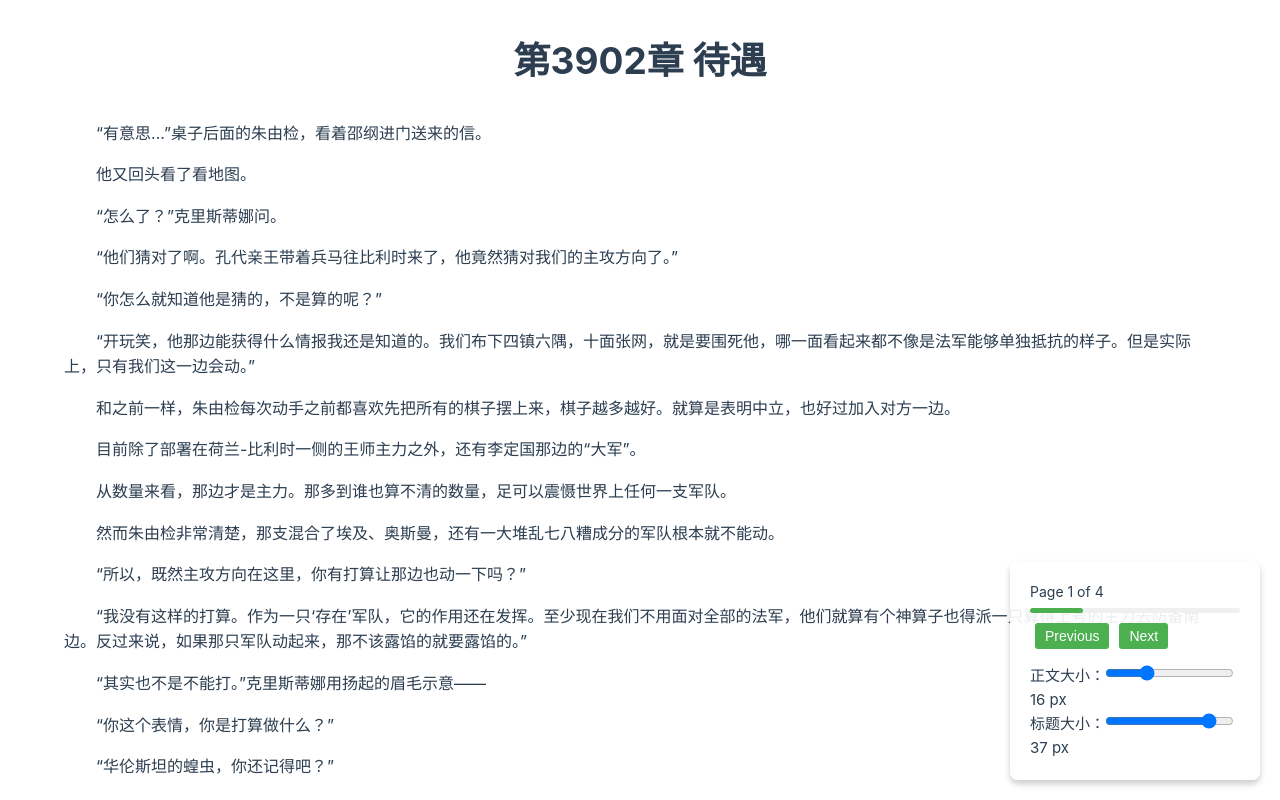
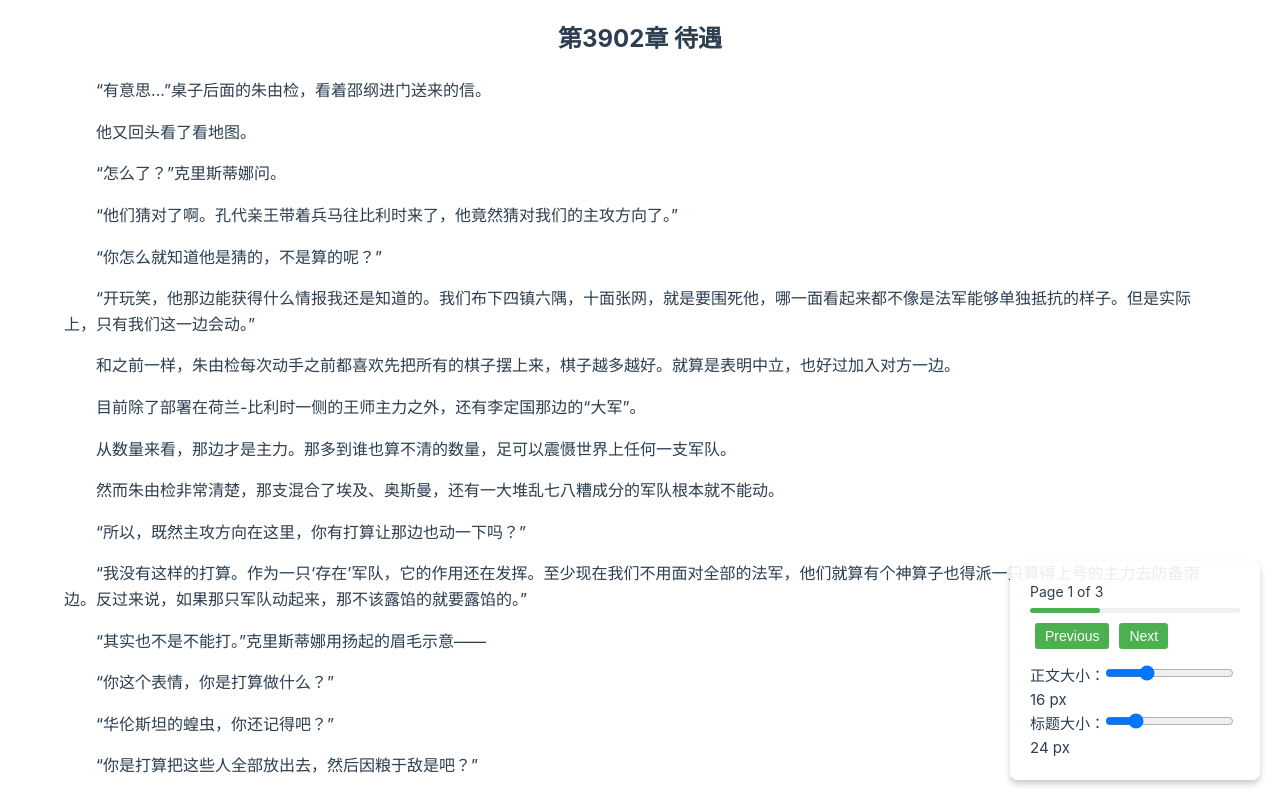
Before and after one commit to AndreaFrederica/patchouli.js, a Vue app: page / in a window 1280 px wide. Built offline with nearby package versions, Linux system fonts and the light colour scheme.

Commit message:
页面大小的钩子挂上了 但是标题大小还是坏的

```diff
--- a/src/components/PatchouliReader.vue
+++ b/src/components/PatchouliReader.vue
@@ -32,7 +32,7 @@
 </template>
 
 <script lang="ts">
-import { defineComponent, ref, onMounted } from 'vue'
+import { defineComponent, ref, onMounted, onBeforeMount } from 'vue'
 import FloatingControls from '@/components/FloatingControls.vue'
 
 export default defineComponent({
@@ -48,7 +48,7 @@ export default defineComponent({
       maxHeight: 600, // 单页最大高度
       readerWidth: 0,
       fontSize: 16, // 正文字体大小（默认16px）
-      headingFontSize: 37, // 各级标题的字体大小（默认24px）
+      headingFontSize: 24, // 各级标题的字体大小（默认24px）
       shadowRoot: null as ShadowRoot | null, // Shadow DOM 根元素
       hiddenContainer: null as HTMLElement | null,
       readProgress: 0, //?阅读进度
@@ -62,7 +62,16 @@ export default defineComponent({
       return ((this.currentPage + 1) / this.totalPages) * 100
     },
   },
+  setup() {},
   methods: {
+    // 监听窗口大小变化的函数
+    handleResize() {
+      this.readerWidth = window.innerWidth
+      this.maxHeight = window.innerHeight
+      // 在这里调用你需要执行的逻辑
+      // console.log('窗口大小变化:', this.readerWidth, this.maxHeight)
+      this.showPage()
+    },
     flattenDOM(node: Node): HTMLElement[] {
       let elements: HTMLElement[] = []
       node.childNodes.forEach((child) => {
@@ -90,6 +99,7 @@ export default defineComponent({
       })
       if (currentPage.length > 0) {
         pages.push(currentPage)
+        this.hiddenContainer.innerHTML = ''
       }
       return pages
     },
@@ -103,7 +113,7 @@ export default defineComponent({
       // 更新当前页码
       // console.log(pageIndex)
       this.readProgress = pageIndex / (this.totalPages - 1)
-      console.log('阅读进度：', this.readProgress)
+      // console.log('阅读进度：', this.readProgress)
       this.$emit('update:currentPage', pageIndex)
     },
     prevPage() {
@@ -124,15 +134,15 @@ export default defineComponent({
       // 获取所有 div 元素并调整字体大小
       const divElements = this.shadowRoot.querySelectorAll('div') as NodeListOf<HTMLElement>
       divElements.forEach((div) => {
+        // 调整正文的字体大小
         div.style.fontSize = `${this.fontSize}px`
-      })
 
-      // 获取并调整所有标题元素的字体大小
-      const headings = this.shadowRoot.querySelectorAll(
-        'h1, h2, h3, h4, h5, h6',
-      ) as NodeListOf<HTMLElement>
-      headings.forEach((heading) => {
-        heading.style.fontSize = `${this.headingFontSize}px`
+        // 获取并调整该 div 内部的标题元素的字体大小
+        const headings = div.querySelectorAll('h1, h2, h3, h4, h5, h6') as NodeListOf<HTMLElement>
+        headings.forEach((heading) => {
+          console.log(this.headingFontSize)
+          heading.style.fontSize = `${this.headingFontSize}px`
+        })
       })
     },
     updateFontSize(value: number) {
@@ -155,7 +165,7 @@ export default defineComponent({
         this.currentPage = pageIndex
       }
       this.pages = this.getPages(this.rawElements as HTMLElement[])
-      console.log('发生了分页', this.pages.length)
+      // console.log('发生了分页', this.pages.length)
       this.renderPage(this.currentPage)
     },
     async loadContent() {
@@ -232,6 +242,10 @@ export default defineComponent({
       console.log('App width:', this.readerWidth)
       this.loadContent() // 加载外部内容
     })
+    window.addEventListener('resize', this.handleResize)
+    onBeforeMount(() => {
+      window.removeEventListener('resize', this.handleResize)
+    })
   },
 })
 </script>
```
